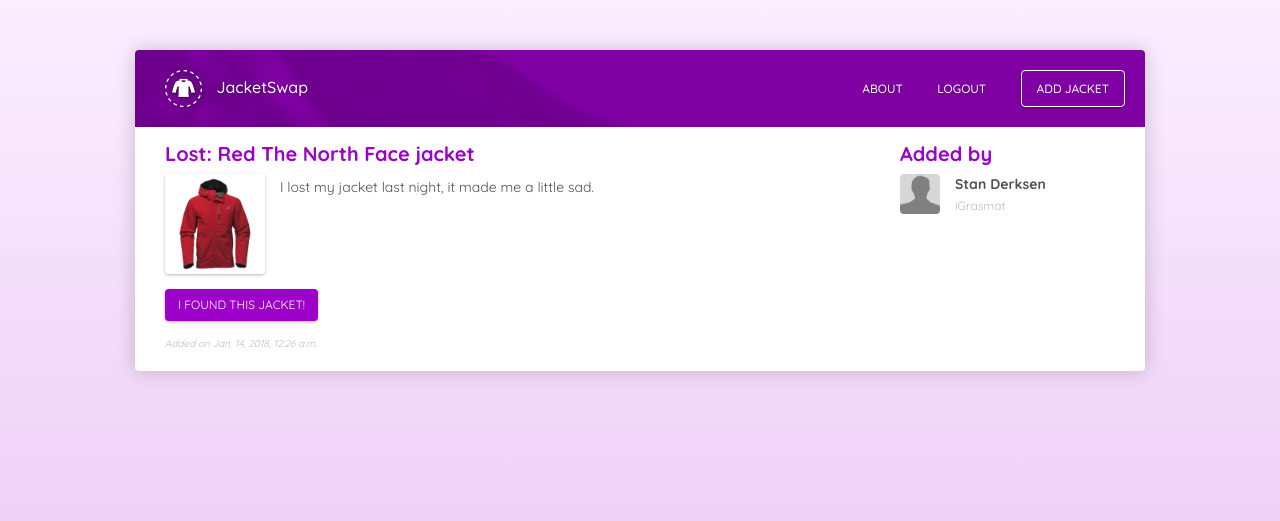
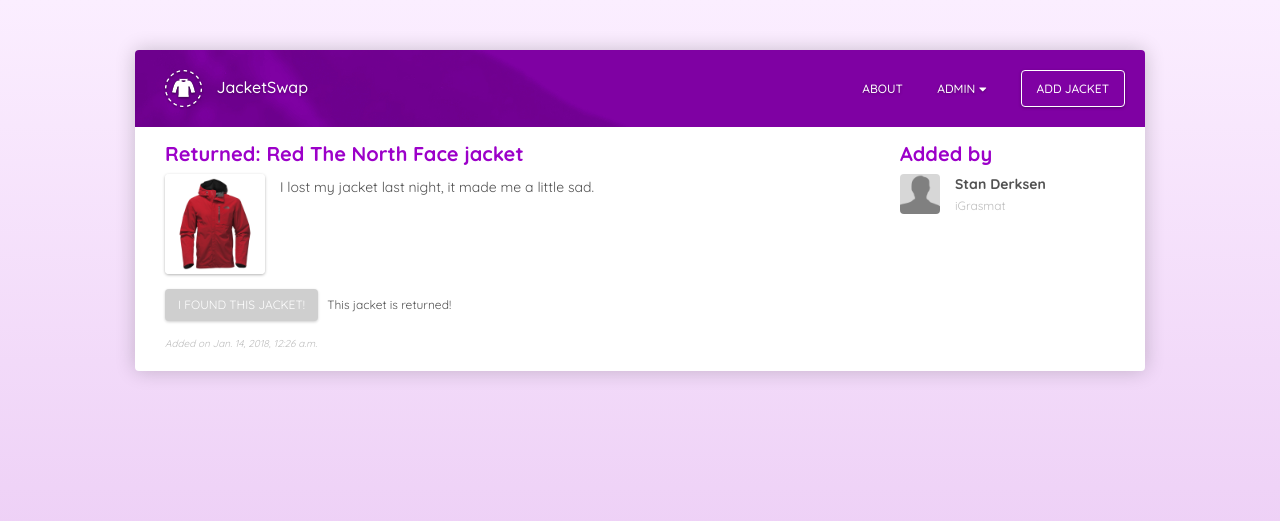
Before and after one commit to standerksen/jacketswap, a Django app: page /jacket/6/ in a window 1280 px wide. Shown: the top 521 px of the page. Run offline with Django 3.2, Linux system fonts and the light colour scheme; a user stored in the database is signed in; data comes from the database, SQL or seed files in the repository; both versions use the stored data as it was after the commit; some libraries are stand-ins or nearby versions.

Commit message:
Jackets can now be returned

```diff
--- a/jacket/urls.py
+++ b/jacket/urls.py
@@ -8,4 +8,5 @@
     path('<int:pk>/', views.JacketDetails.as_view(), name='details'),
     path('create/', views.JacketCreate.as_view(), name='create'),
     path('search/', views.search_results, name='search'),
+    path('return/<int:jacket_id>/', views.mark_returned, name='return'),
 ]
--- a/jacket/views.py
+++ b/jacket/views.py
@@ -1,4 +1,4 @@
-from django.shortcuts import render
+from django.shortcuts import render, redirect, get_object_or_404
 from django.views import generic
 from simple_search import search_filter
 from .models import Jacket
@@ -41,17 +41,36 @@
 
 
 def search_results(request):
-    template_name = "jacket/search.html"
+    template_name = "jacket/index.html"
 
     if request.method == 'POST':
         search_string = request.POST['search']
         if search_string == '':
-            context = {'jackets': Jacket.objects.all()}
-            return render(request, template_name, context).order_by('-added_on')
+            context = {'jackets': Jacket.objects.all().order_by('-added_on'), 'source': 'search'}
+            return render(request, template_name, context)
         search_fields = ['title', 'description', 'location']
         f = search_filter(search_fields, search_string)
-        context = {'jackets': Jacket.objects.filter(f).order_by('-added_on')}
+        context = {'jackets': Jacket.objects.filter(f).order_by('-added_on'), 'source': 'search'}
         return render(request, template_name, context)
     else:
-        context = {'jackets': Jacket.objects.all()}
-        return render(request, template_name, context).order_by('-added_on')
+        context = {'jackets': Jacket.objects.all().order_by('-added_on'), 'source': 'search'}
+        return render(request, template_name, context)
+
+
+def your_jackets(request):
+    if request.user.is_authenticated:
+        template_name = "jacket/index.html"
+        user_jackets = Jacket.objects.filter(added_by_id=request.user.id)
+        return render(request, template_name, {'jackets': user_jackets, 'source': 'your-jackets'})
+    else:
+        return redirect('index')
+
+
+def mark_returned(request, jacket_id):
+    jacket = get_object_or_404(Jacket, pk=jacket_id)
+    if request.user.is_authenticated and request.user.pk == jacket.added_by_id:
+        jacket.returned = False if jacket.returned is True else True
+        jacket.save()
+        return redirect('jacket:details', pk=jacket_id)
+    else:
+        return redirect('index')
--- a/jacketswap/static/generic/css/base.css
+++ b/jacketswap/static/generic/css/base.css
@@ -304,9 +304,17 @@
     font-weight: 700;
 }
 
+a .jacket-item.returned .title {
+    text-decoration: line-through;
+}
+
 a .jacket-item .location {
     color: var(--font-color-light);
     font-size: 12px;
+}
+
+a .jacket-item.returned .location {
+    text-decoration: line-through;
 }
 
 a .jacket-item .lof {
@@ -476,3 +484,68 @@
         margin-top: 0;
     }
 }
+
+.fa-caret-down {
+    -webkit-filter: drop-shadow(0 1px 1px rgba(0, 0, 0, 0.3));
+    filter: drop-shadow(0 1px 1px rgba(0, 0, 0, 0.3));
+}
+
+.user-menu {
+    background-color: var(--background-color-light);
+    border-radius: 4px;
+    box-shadow: 0 1px 3px rgba(0, 0, 0, 0.3);
+    display: none;
+    position: absolute;
+    right: 89px;
+    top: 67px;
+    z-index: 20;
+}
+
+.user-menu:after {
+	content: '';
+	position: absolute;
+	top: 0;
+	left: 50%;
+	width: 0;
+	height: 0;
+	border: 10px solid transparent;
+	border-bottom-color: var(--background-color-light);
+	border-top: 0;
+	margin-left: -10px;
+	margin-top: -10px;
+}
+
+.user-menu ul {
+    margin: 0;
+    padding: 15px;
+}
+
+.user-menu ul li {
+    border-radius: 4px;
+    display: block;
+    font-weight: 500;
+    text-shadow: none;
+    transition: background-color 0.2s ease, color 0.2s ease;
+}
+
+.user-menu ul li:hover {
+    background-color: var(--accent-color);
+    color: var(--font-color-inverse);
+}
+
+.user-menu ul a {
+    color: var(--accent-color);
+}
+
+.button-form {
+    display: inline;
+}
+
+.jacket-is-returned {
+    font-size: 12px;
+    margin-left: 5px;
+}
+
+.button-primary:disabled {
+    background-color: #b6b6b6;
+}
--- a/jacketswap/static/generic/js/base.js
+++ b/jacketswap/static/generic/js/base.js
@@ -14,3 +14,18 @@
 imageZoom.click(function() {
     imageZoom.hide();
 });
+
+$('body').click(function(event) {
+    if(event.target.id === 'user-navigation') {
+        console.log(event.target.id);
+        $('.user-menu').toggle();
+    } else {
+        $('.user-menu').hide();
+    }
+});
+
+$('.button-secondary.returned').hover(function() {
+    $(this).html("Undo");
+}, function() {
+    $(this).html("Returned!")
+});
--- a/jacketswap/templates/generic/navigation.html
+++ b/jacketswap/templates/generic/navigation.html
@@ -1,7 +1,15 @@
+{% load staticfiles %}
+
 <ul>
     <a href="{% url 'about' %}"><li>About</li></a>
     {% if user.is_authenticated %}
-        <a href="{% url 'user:logout' %}"><li>Logout</li></a>
+        <a href="#"><li id="user-navigation">{{ user.username }} <i class="fas fa-caret-down"></i></li></a>
+        <div class="user-menu">
+            <ul>
+                <a href="{% url 'user:jackets' %}"><li>Your jackets</li></a>
+                <a href="{% url 'user:logout' %}"><li>Logout</li></a>
+            </ul>
+        </div>
     {% else %}
         <a href="{% url 'user:login' %}"><li>Login</li></a>
     {% endif %}
--- a/jacketswap/templates/jacket/details.html
+++ b/jacketswap/templates/jacket/details.html
@@ -7,7 +7,18 @@
     <div class="container">
         <div class="row jacket-details">
             <div class="col-lg-9 jacket-info">
-                <h5>{% if object.lost_found == 'lost' %}Lost: {% else %}Found: {% endif %}{{ object.title }}</h5>
+                <h5>
+                    {% if object.returned %}
+                        Returned:
+                    {% else %}
+                        {% if object.lost_found == 'lost' %}
+                            Lost:
+                        {% else %}
+                            Found:
+                        {% endif %}
+                    {% endif %}
+                    {{ object.title }}
+                </h5>
                 <div class="image" style="background-image: url({{ object.image.url }})"></div>
                 <div class="image-zoom">
                     <img src="{{ object.image.url }}" />
@@ -28,13 +39,27 @@
                 <span class="user-username">{{ object.added_by.username }}</span>
             </div>
             <div class="col-lg-12">
-                <div class="btn button-primary">
-                    {% if object.lost_found == 'lost' %}
-                        I found this jacket!
-                    {% else %}
-                        This is my jacket!
-                    {% endif %}
-                </div>
+                <form class="button-form" action="#">
+                    <button class="btn button-primary" {% if user.pk == object.added_by_id or object.returned %}disabled{% endif %}>
+                        {% if object.lost_found == 'lost' %}
+                            I found this jacket!
+                        {% else %}
+                            This is my jacket!
+                        {% endif %}
+                    </button>
+                </form>
+                {% if object.added_by_id == user.id %}
+                    <form class="button-form" action="{% url 'jacket:return' object.pk %}">
+                        <button class="btn {% if not object.returned %}button-primary{% else %}button-secondary returned{% endif %}">
+                            {% if not object.returned %}
+                                Mark as returned
+                            {% else %}
+                                Returned!
+                            {% endif %}
+                        </button>
+                    </form>
+                {% endif %}
+                {% if jacket.returned %}<span class="jacket-is-returned">This jacket is returned!</span>{% endif %}
             </div>
             <div class="col-lg-12 date">
                 Added on {{ object.added_on }}
--- a/user/urls.py
+++ b/user/urls.py
@@ -1,5 +1,6 @@
 from django.urls import path
 from . import views
+from jacket import views as jacket_views
 
 app_name = 'user'
 
@@ -7,4 +8,5 @@
     path('register/', views.RegisterFormView.as_view(), name='register'),
     path('login/', views.LoginFormView.as_view(), name='login'),
     path('logout/', views.user_logout, name='logout'),
+    path('jackets/', jacket_views.your_jackets, name='jackets')
 ]
```
Also changed, not shown: jacketswap/templates/generic/index.html (+8 -2 lines), jacketswap/templates/jacket/index.html (+39 -1 lines), jacketswap/templates/jacket/search.html (deleted, +0 -21 lines), db.sqlite3.
